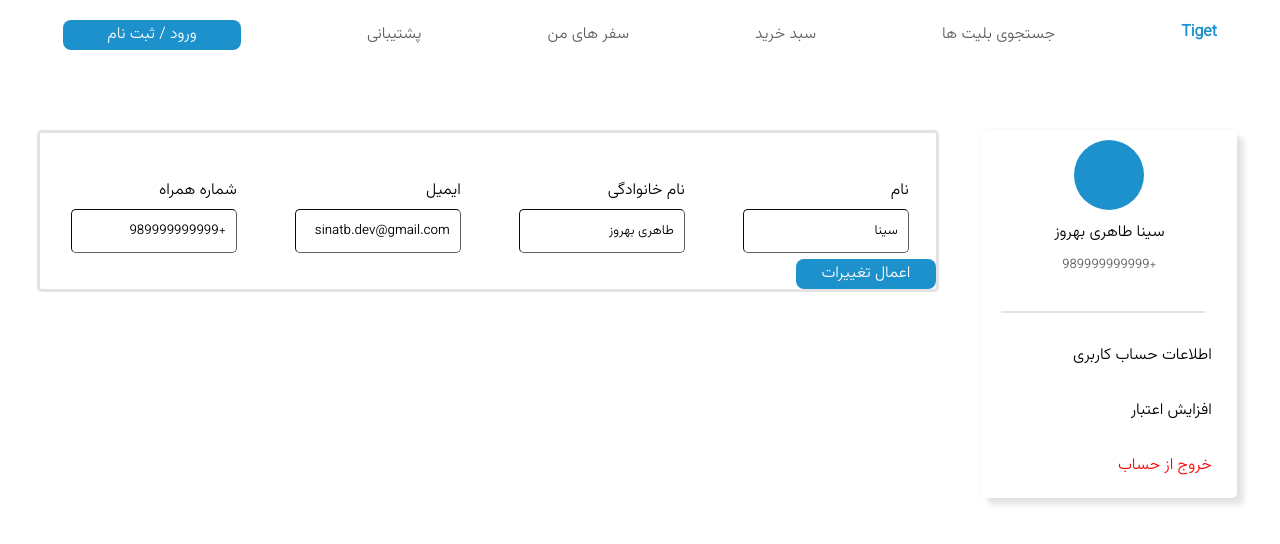
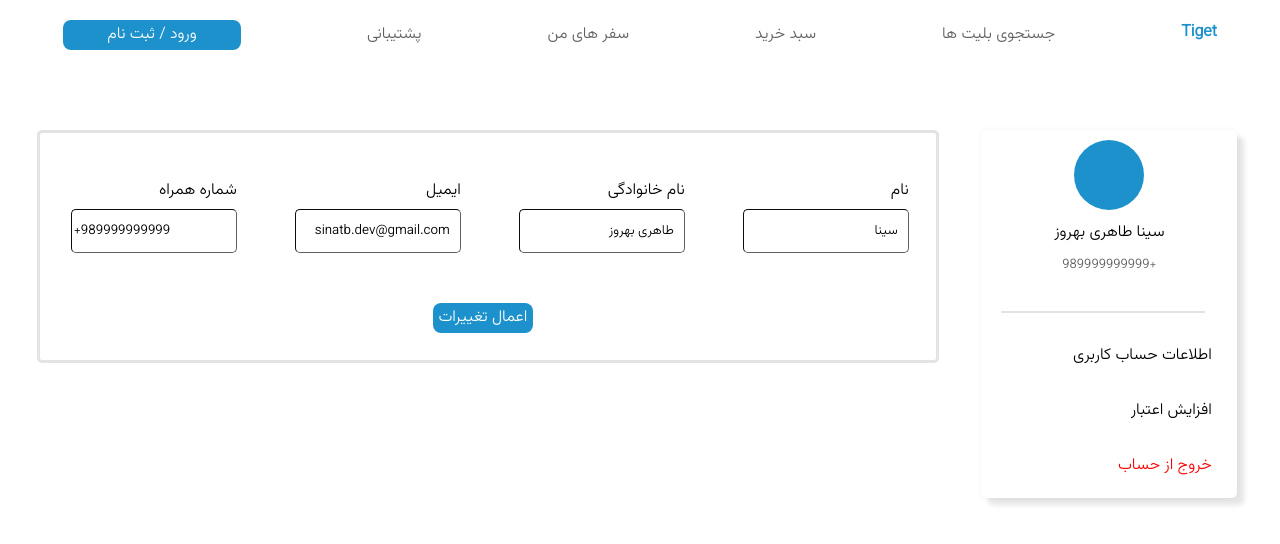
Before and after one commit to TiGet-SBU/TiGet_Frontend, a React (Create React App) app in the folder tiget-front/: page /account in a window 1280 px wide. Shown: the top 544 px of the page. Built offline with nearby package versions, Linux system fonts and the light colour scheme.

Commit message:
added state to the account page

```diff
--- a/tiget-front/src/Pages/AccountPage/AccountPage.css
+++ b/tiget-front/src/Pages/AccountPage/AccountPage.css
@@ -82,3 +82,8 @@
     margin-top: 5%;
     display: flex;
 }
+.account-acceptance-button{
+    margin-right: 45%;
+    margin-top: 5%;
+    margin-bottom: 3%;
+}
--- a/tiget-front/src/Pages/AccountPage/AccountPage.tsx
+++ b/tiget-front/src/Pages/AccountPage/AccountPage.tsx
@@ -37,19 +37,23 @@ const UserDataCard : React.FC<{account : Account}> = ({account}) =>
         </div>
         <div className='data-card-holder'>
           <div>شماره همراه</div>
-          <input className='data-card-input' value={phoneNumber} onChange={handlePhoneNumberChange}/>
+          <input className='data-card-input' value={phoneNumber} onChange={handlePhoneNumberChange} style={{direction:'ltr'}}/>
         </div>
       </form>
-      <Button text='اعمال تغییرات' onClick={()=>true}/>
-
+      <div className='account-acceptance-button'>
+        <Button text='اعمال تغییرات' onClick={()=>true}/>
+      </div>
   </div>
 }
 const UserBalanceCard = () => {
   return <div>
-
+    اطلاعات نامفید
   </div>
 }
-const RightSide : React.FC<{account : Account}> = ({account}) => {
+const RightSide : React.FC<{account : Account, callback : (newPage : number) => void}> = ({account,callback}) => {
+  const handleClick = (page : number)=>{
+    callback(page);
+  }
   return <div className='right-side'>
     <div className='right-side-content-holder'>
       <div className='holder'>
@@ -69,10 +73,10 @@ const RightSide : React.FC<{account : Account}> = ({account}) => {
       <div className='holder'>
         <div className='line'></div>
       </div>
-      <div className='state-button'>
+      <div className='state-button' onClick={()=>handleClick(0)}>
         اطلاعات حساب کاربری
       </div>
-      <div className='state-button'>
+      <div className='state-button' onClick={()=>callback(1)}>
         افزایش اعتبار
       </div>
       <div className='exit'>
@@ -85,7 +89,7 @@ const AccountPage = () => {
   //page = 0 => user data
   //page = 1 => increase money
   const [page,setPage] = React.useState(0);
-  function handlePageChange(newPage : number) {
+  const handlePageChange = (newPage : number) => {
     setPage(newPage);
   }
   return (
@@ -93,7 +97,7 @@ const AccountPage = () => {
       <Navbar/>
       <div className='main-flex'>
 
-        <RightSide account={sina}/>
+        <RightSide account={sina} callback={handlePageChange}/>
         <div className='left-flex'>
           {
             page === 0 ? (<UserDataCard account={sina}/>) : (<UserBalanceCard/>)
```
